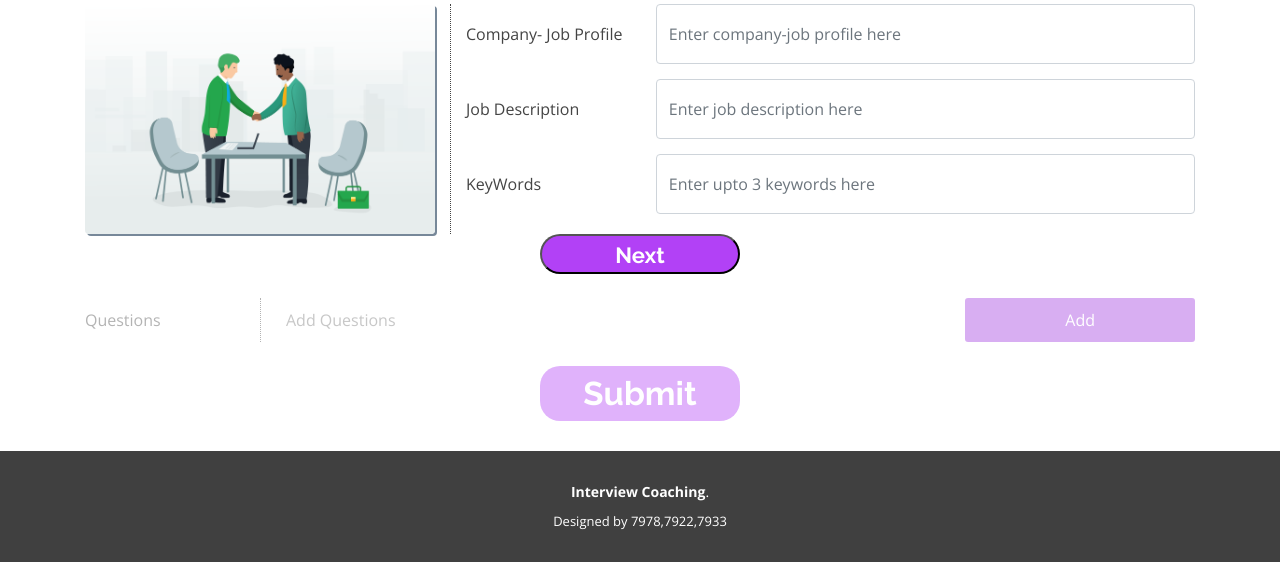
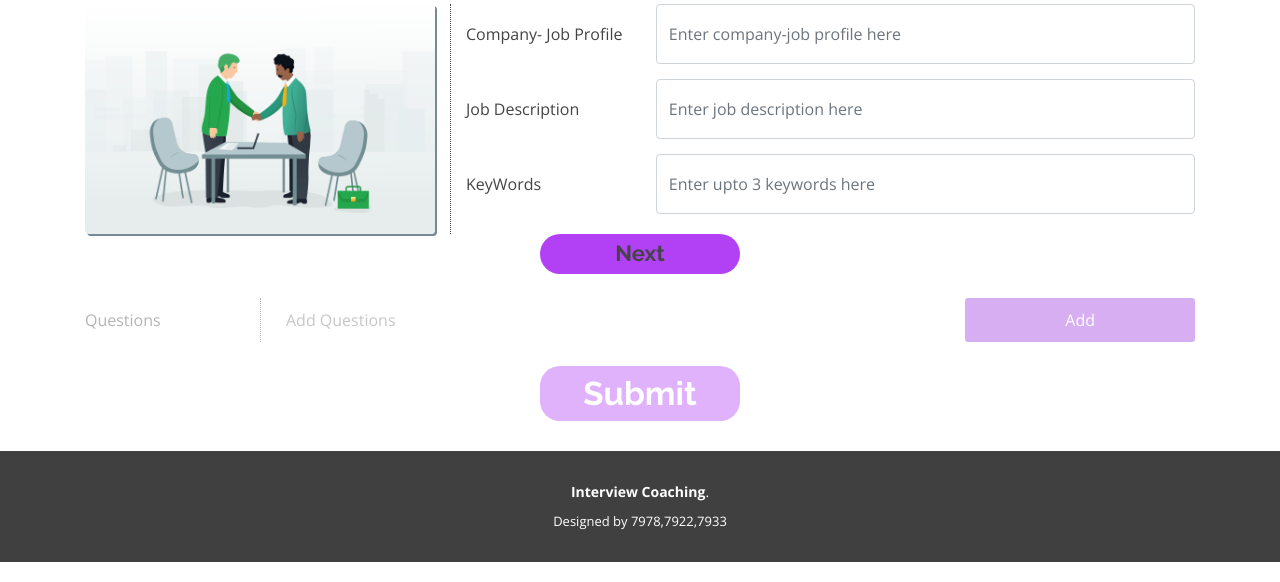
Before and after one commit to ro18/BE_project, a Flask app: template templates/admin.html in a window 1280 px wide. Shown: the part 141-723 px from the top of the page. Run offline with Flask 2, Linux system fonts and the light colour scheme; the template is opened without the code that fills it, so the values that code supplies are empty; some libraries are stand-ins or nearby versions.

Commit message:
mute fixed

```diff
--- a/templates/admin.html
+++ b/templates/admin.html
@@ -147,9 +147,9 @@
     <!-- ======= About Section ======= -->
 
     <section id="about" class="about" style="padding-top: 30px; padding-bottom: 30px;">
+
+        <div class="container">
           <form action="companyDetails" method="POST" id="first">
-        <div class="container">
-
             <div class="row">
               <div class="col-lg-4" style="display: flex;
                     align-items: center;
@@ -195,8 +195,8 @@
               </div>
             </div>
             <center>
-            <button type-"Submit class=" buy-btn" style="height: 40px; width: 200px; font-size: 22px;"
-              onclick="disable()"><strong> Next</strong></button>
+              <a type-"Submit class=" buy-btn" style="height: 40px; width: 200px; font-size: 22px;"
+                onclick="disable()"><strong> Next</strong></a>
             </center>
           </form>
             <br />
@@ -211,11 +211,8 @@
                     <input type="text" id="myInput" placeholder="Add Questions" />
                     <span onclick="newElement()" class="addBtn">Add</span>
                   </div>
-
                   <ul id="myUL"></ul>
                 </div>
-
-          <ul id="myUL"></ul>
               </div>
               <br />
               <center>
@@ -258,6 +255,13 @@
   <!-- Template Main JS File -->
   <script src="../static/js/main.js"></script>
   <script>
+    function disable() {
+      document.getElementById('first').classList.add("disabledbutton");
+      document.getElementById('second').classList.remove("disabledbutton");
+    }
+  </script>
+  <script>
+
     // Add the following code if you want the name of the file appear on select
     $(".custom-file-input").on("change", function () {
       var fileName = $(this)
@@ -329,10 +333,6 @@
         });
       }
     }
-    function disable() {
-      document.getElementById('first').classList.add("disabledbutton");
-      document.getElementById('second').classList.remove("disabledbutton");
-    }
   </script>
 </body>
 
```
Lines whose indentation alone changed are shown as unchanged.
